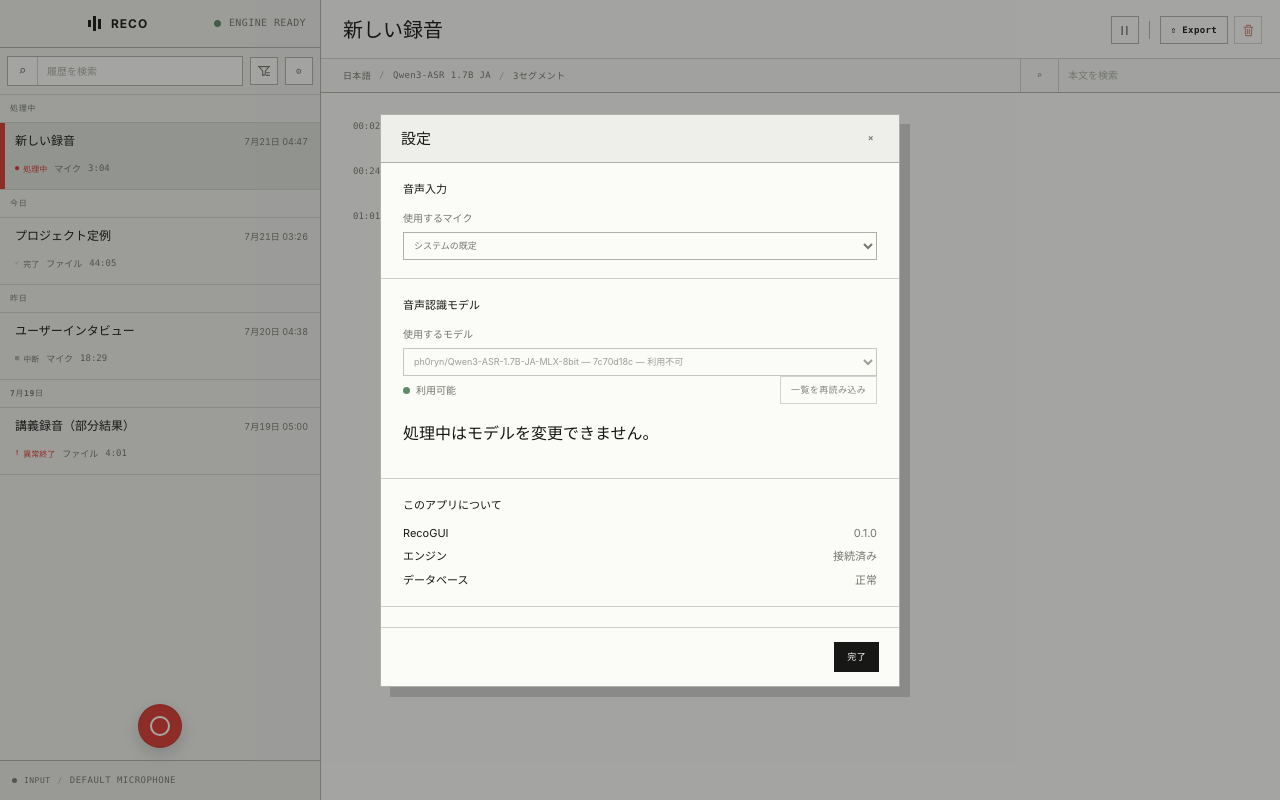
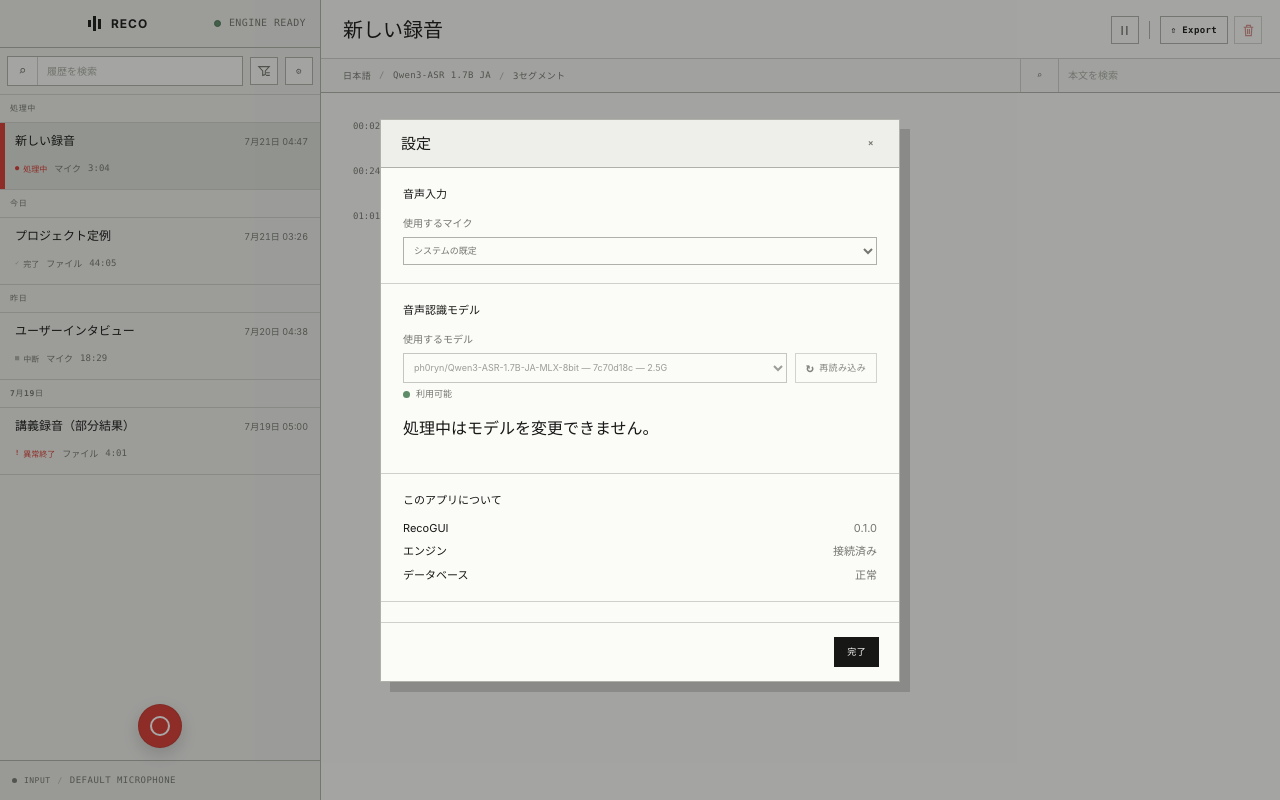
Before and after one commit to ph0ryn/RecoGUI, a React (Vite) app: page / in a window 1280 px wide. Both pictures are taken after a click on the button "設定を開く". Built offline with nearby package versions, Linux system fonts and the light colour scheme.

Commit message:
fix: refine model selection layout
- align the cached model selector and refresh control

- remove redundant metadata and decorative containers

- keep the empty model prompt non-selectable

```diff
--- a/src/App.css
+++ b/src/App.css
@@ -1295,19 +1295,59 @@ button:disabled {
   font-size: 10px;
 }
 
-.model-row {
+.model-picker {
+  display: grid;
+  gap: 7px;
+}
+
+.model-picker-control,
+.model-picker-meta,
+.model-status,
+.model-refresh-button {
   display: flex;
   align-items: center;
 }
 
-.model-row {
-  justify-content: space-between;
-  gap: 20px;
+.model-picker-meta {
+  color: var(--muted);
+  font-size: 9px;
 }
 
-.model-row span {
+.model-status {
+  flex: 0 0 auto;
   color: var(--muted);
-  font-size: 10px;
+  font-size: 9px;
+  line-height: 1;
+}
+
+.model-picker-control {
+  align-items: end;
+  gap: 8px;
+}
+
+.model-picker-control label {
+  min-width: 0;
+  flex: 1;
+}
+
+.model-picker-control select {
+  width: 100%;
+  height: 30px;
+}
+
+.model-refresh-button {
+  height: 30px;
+  gap: 5px;
+  white-space: nowrap;
+}
+
+.model-refresh-button > span {
+  font-size: 13px;
+}
+
+.model-picker-meta {
+  justify-content: flex-start;
+  gap: 12px;
 }
 
 .model-dot {
--- a/src/App.tsx
+++ b/src/App.tsx
@@ -2179,6 +2179,11 @@ function SettingsDialog({
     }
   }
 
+  const selectedModel = models.find(
+    ({ repoId, revision }) =>
+      repoId === model.selected?.repoId && revision === model.selected.revision,
+  );
+
   return (
     <DialogFrame onClose={onClose} title="設定" titleId="settings-title">
       <div className="settings-section">
@@ -2197,19 +2202,19 @@ function SettingsDialog({
       </div>
       <div className="settings-section">
         <h3>音声認識モデル</h3>
+        <div className="model-picker">
+          <div className="model-picker-control">
             <label>
-          使用するモデル
+              <span>使用するモデル</span>
               <select
                 disabled={disabled || isModelWorking || model.status === "cliMissing"}
                 onChange={(event) => void selectModel(event.target.value)}
                 value={model.selected ? `${model.selected.repoId}\n${model.selected.revision}` : ""}
               >
-            <option value="">モデルを選択…</option>
-            {model.selected &&
-              !models.some(
-                ({ repoId, revision }) =>
-                  repoId === model.selected?.repoId && revision === model.selected.revision,
-              ) && (
+                <option disabled value="">
+                  モデルを選択…
+                </option>
+                {model.selected && !selectedModel && (
                   <option value={`${model.selected.repoId}\n${model.selected.revision}`}>
                     {model.selected.repoId} — {model.selected.revision.slice(0, 8)} — 利用不可
                   </option>
@@ -2224,19 +2229,22 @@ function SettingsDialog({
                 ))}
               </select>
             </label>
-        <div className="model-row">
-          <span>
+            <button
+              className="secondary-button model-refresh-button"
+              disabled={disabled || isModelWorking}
+              onClick={() => void reloadModels()}
+              type="button"
+            >
+              <span aria-hidden="true">↻</span>
+              {isModelWorking ? "確認中…" : "再読み込み"}
+            </button>
+          </div>
+          <div className="model-picker-meta">
+            <span className={`model-status model-status-${model.status}`}>
               <span className={`model-dot model-${model.status}`} />
               {modelStatusText(model)}
             </span>
-          <button
-            className="secondary-button"
-            disabled={disabled || isModelWorking}
-            onClick={() => void reloadModels()}
-            type="button"
-          >
-            {isModelWorking ? "確認中…" : "一覧を再読み込み"}
-          </button>
+          </div>
         </div>
         {disabled && <p>処理中はモデルを変更できません。</p>}
         {(model.errorMessage || modelListError) && (
--- a/src/bridge.ts
+++ b/src/bridge.ts
@@ -394,8 +394,19 @@ export const recoBridge = {
 
   async listModels(): Promise<ModelList> {
     if (!hasTauriRuntime()) {
+      const selected = mockSnapshot.model.selected;
+
       return {
-        models: [],
+        models: selected
+          ? [
+              {
+                ...selected,
+                lastModified: "2 months ago",
+                refs: ["main"],
+                size: "2.5G",
+              },
+            ]
+          : [],
         state: structuredClone(mockSnapshot.model),
       };
     }
```
Also changed, not shown: 1 other file (tests, documents, lock files or other folders). Lines whose indentation alone changed are shown as unchanged.
